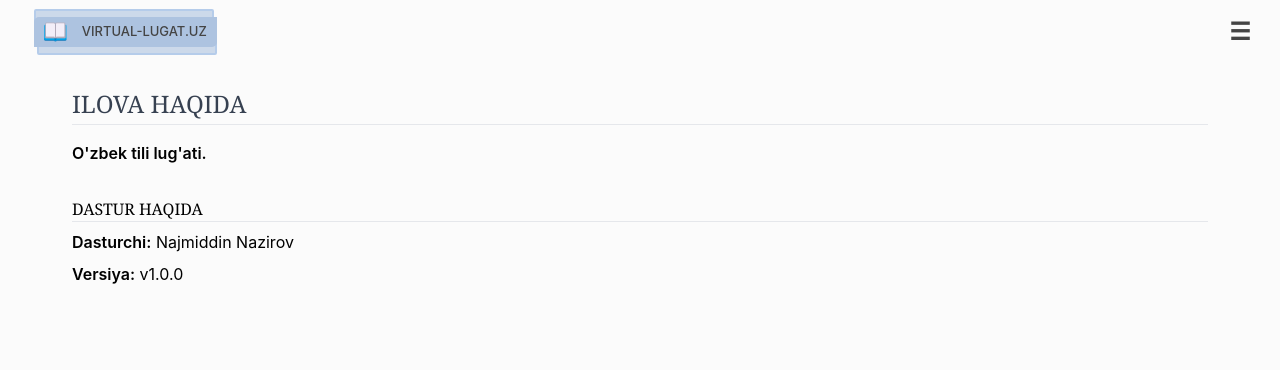
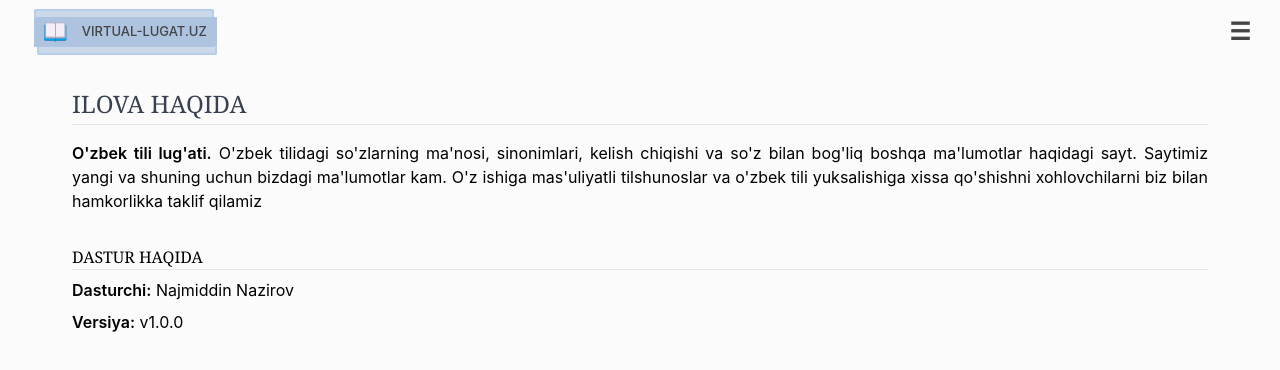
Before and after one commit to jarkurghan/lugat, a React (Create React App) app: page /about in a window 1280 px wide. Shown: the top 370 px of the page. Built offline with nearby package versions, Linux system fonts and the light colour scheme; no server answers.

Commit message:
fixed issues

```diff
--- a/src/components/About/Info.jsx
+++ b/src/components/About/Info.jsx
@@ -7,7 +7,9 @@ function Word() {
                 <h1 className="text-2xl font-normal font-serif text-gray-700 dark:text-white uppercase mb-1">Ilova haqida</h1>
                 <hr />
                 <div className="mt-4 text-justify">
-                    <span className="font-semibold">O'zbek tili lug'ati.</span>
+                    <span className="font-semibold">O'zbek tili lug'ati.</span> O'zbek tilidagi so'zlarning ma'nosi, sinonimlari, kelish chiqishi va so'z bilan
+                    bog'liq boshqa ma'lumotlar haqidagi sayt. Saytimiz yangi va shuning uchun bizdagi ma'lumotlar kam. O'z ishiga mas'uliyatli tilshunoslar va
+                    o'zbek tili yuksalishiga xissa qo'shishni xohlovchilarni biz bilan hamkorlikka taklif qilamiz
                 </div>
 
                 <div className="mt-8 uppercase font-serif">Dastur haqida</div>
```
